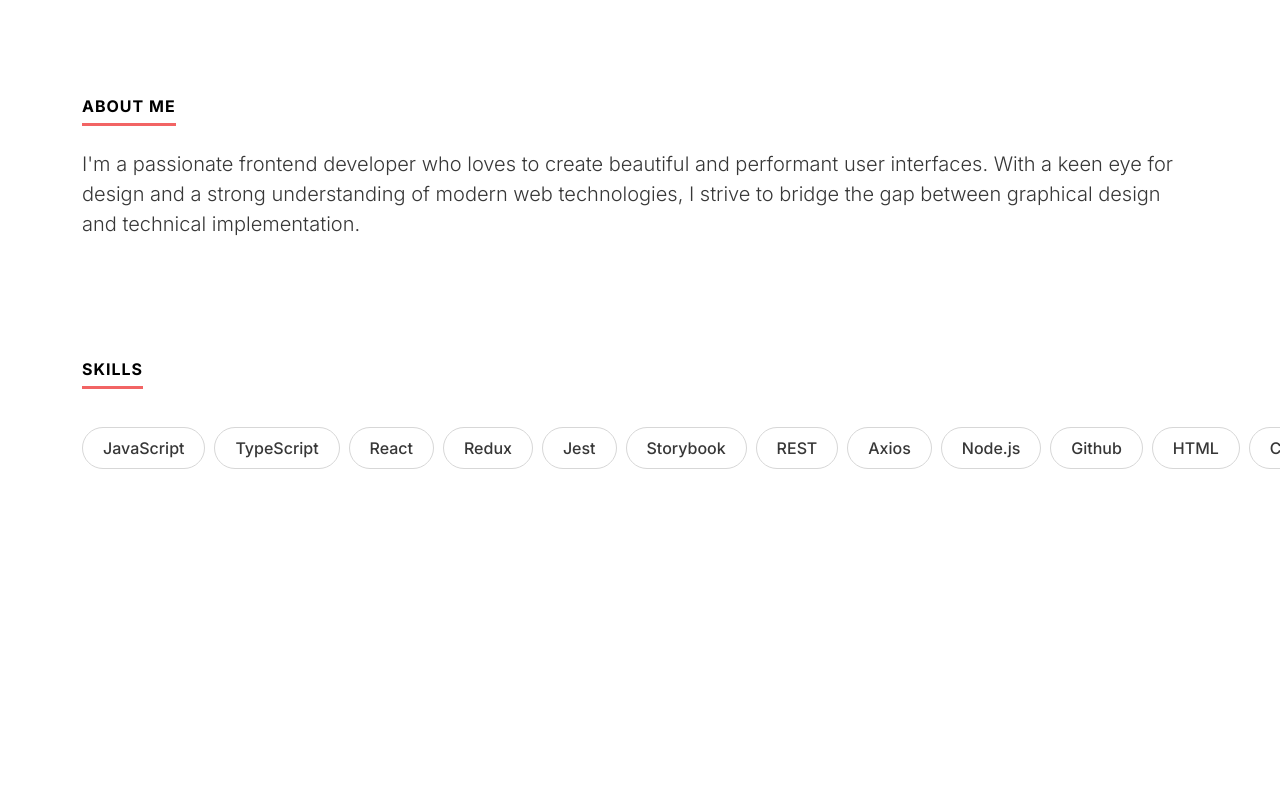
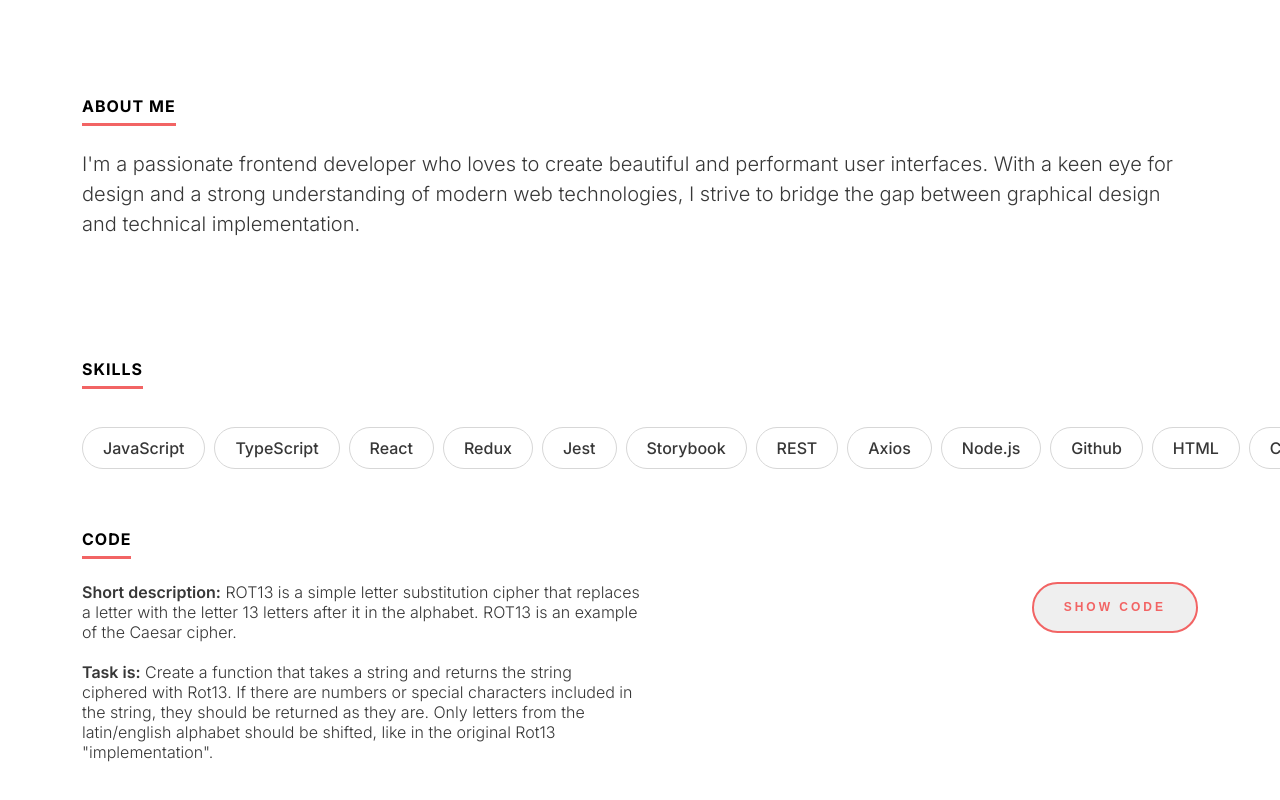
Before and after one commit to nooraiym/rsschool-cv, a plain HTML site: page index.html in a window 1280 px wide. Shown: the part 658-1458 px from the top of the page. Before the commit the page ends 1367 px from the top, so only its background shows below. Drawn offline with Linux system fonts and the light colour scheme.

Commit message:
feat: add code section

```diff
--- a/index.html
+++ b/index.html
@@ -111,6 +111,43 @@
     </section>
 
     <section class="code">
+        <div class="container">
+            <div>
+                <h2>Code</h2>
+                <div class="codeExample">
+                    <p>
+                        <span>Short description:</span>
+                        ROT13 is a simple letter substitution cipher that replaces a letter with the letter 13 letters after it in the alphabet. ROT13 is an example of the Caesar cipher.<br>
+                        <br>
+                        <span>Task is:</span>
+                        Create a function that takes a string and returns the string ciphered with Rot13. If there are numbers or special characters included in the string, they should be returned as they are. Only letters from the latin/english alphabet should be shifted, like in the original Rot13 "implementation".
+                    </p>
+                    <div>
+                        <button class="toggle-button">Show code</button>
+                        <div class="toggle-content">
+                            <pre>
+                                <code class="language-javascript">
+                                    function caesarCipherRot13&#40;message&#41; &#123;
+                                    let arr &#61; message.split&#40;&#39;&#39;&#41;;
+                                    return arr.map&#40;c &#61;&#62; &#123;
+                                        let code &#61; c.charCodeAt&#40;0&#41;;
+                                        if &#40;code &#62;&#61; 65 && code &#60;&#61; 90&#41; &#123;
+                                            return String.fromCharCode&#40;&#40;code &#45; 65 &#43; 13&#41; &#37; 26 &#43; 65&#41;;
+                                        &#125; else if &#40;code &#62;&#61; 97 && code &#60;&#61; 122&#41; &#123;
+                                            return String.fromCharCode&#40;&#40;code &#45; 97 &#43; 13&#41; &#37; 26 &#43; 97&#41;;
+                                        &#125; else &#123;
+                                            return c;
+                                        &#125;
+                                        &#125;&#41;.join&#40;&#39;&#39;&#41;;
+                                    &#125;
+                                </code>
+                            </pre>
+                        </div>
+                    </div>
+                </div>
+
+            </div>
+        </div>
     </section>
 
     <section class="projects">
--- a/style.css
+++ b/style.css
@@ -65,6 +65,20 @@ h2 {
   margin-bottom: 23px;
 }
 
+button, .button {
+  cursor: pointer;
+
+  display: inline-block;
+  text-transform: uppercase;
+  font-size: 12px;
+  line-height: 13px;
+  font-weight: 600;
+  letter-spacing: 3px;
+  color: #F26464;
+  padding: 17px 30px;
+  border: 2px solid #F26464;
+  border-radius: 60px;
+}
 
 /* --------------------- НЕАDER */
 .header {
@@ -219,6 +233,28 @@ h2 {
   font-weight: 500;
 }
 
+/* --------------------- CODE */
+.code p {
+  color: #373737;
+  font-size: 16px;
+  font-weight: 300;
+  padding-bottom: 20px;
+  max-width: 50%;
+}
+
+.code p span {
+  font-weight: 600;
+}
+.toggle-content {
+  display: none;
+}
+
+
+.codeExample {
+  display: flex;
+  justify-content: space-between;
+}
+
 
 /* MEDIA */
 @media (min-width: 576px) {
```
